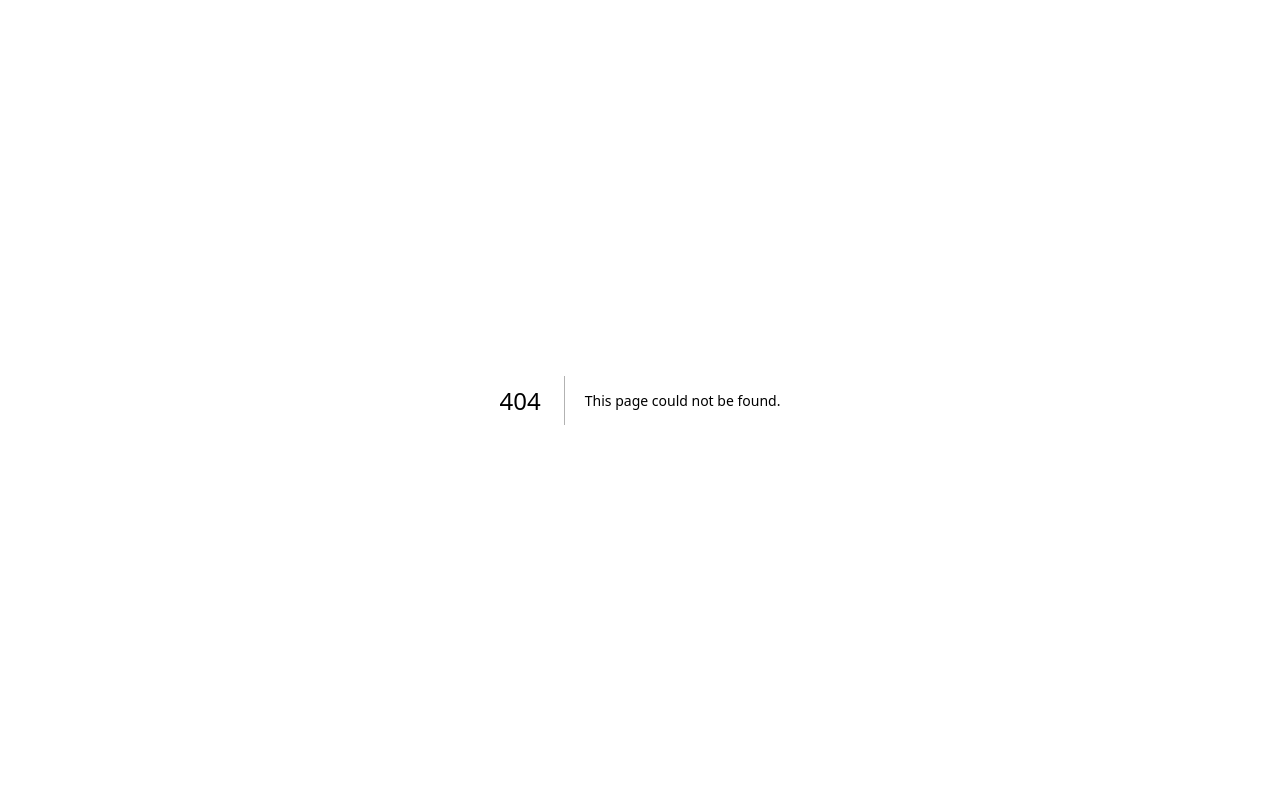
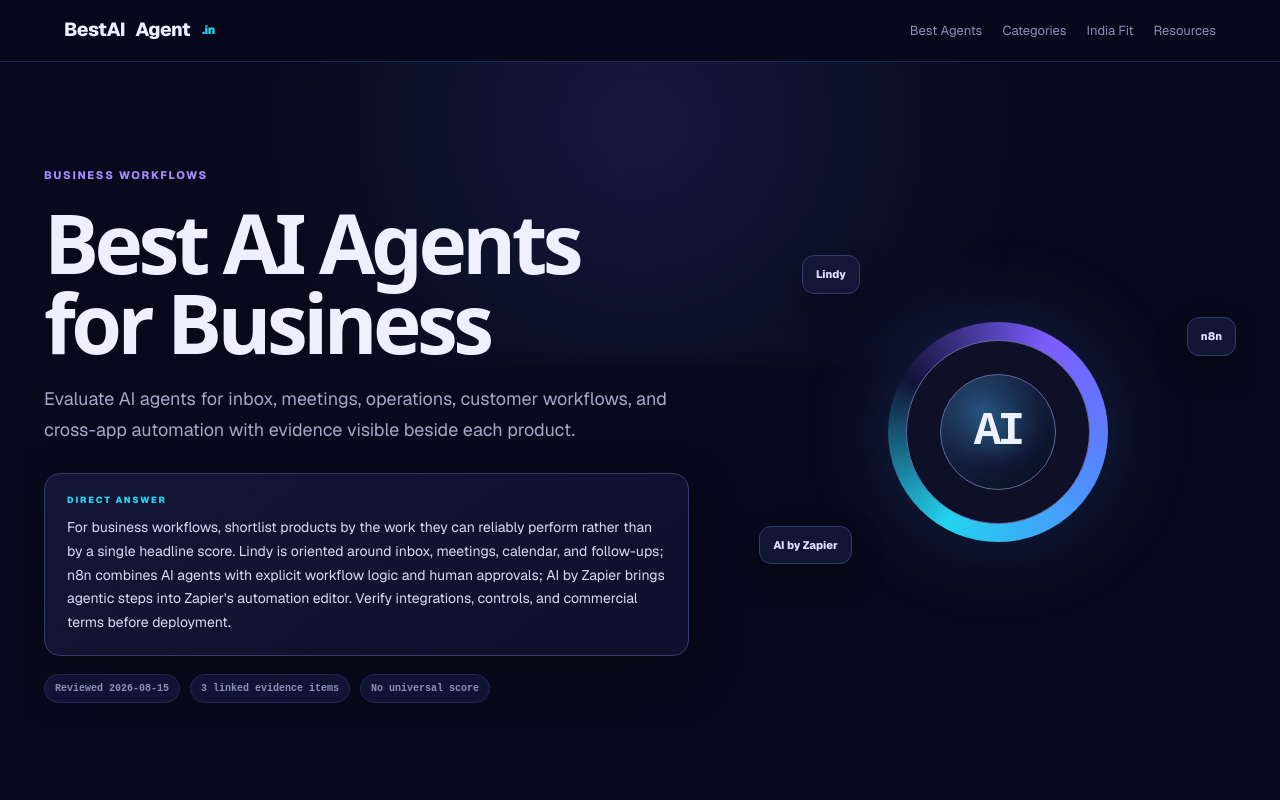
Before and after one commit to CodesbyFebin/Best-Ai-Agents, a Next.js app: page /best-ai-agent-for-business in a window 1280 px wide. Before the commit this address had no page. Shown: the top 800 px of the page. Built offline with nearby package versions, Linux system fonts and the light colour scheme.

Commit message:
feat: add business AI agent evidence pillar

```diff
--- /dev/null
+++ b/app/best-ai-agent-for-business/page.tsx
@@ -0,0 +1,26 @@
+import type { Metadata } from "next";
+import { notFound } from "next/navigation";
+import { PillarPage } from "@/src/components/pillars/PillarPage";
+import { getPillarManifest } from "@/src/lib/getPillarManifest";
+
+export const dynamic = "force-static";
+
+export const metadata: Metadata = {
+  title: "Best AI Agents for Business 2026 | BestAIAgent.in",
+  description:
+    "Compare business AI agents for inbox, meetings, operations, and cross-app automation with evidence, controls, and deployment context.",
+  alternates: { canonical: "https://bestaiagent.in/best-ai-agent-for-business" },
+  openGraph: {
+    title: "Best AI Agents for Business — Evidence-Led Guide",
+    description:
+      "Evaluate business AI agents by workflow fit, integrations, controls, and first-party evidence.",
+    url: "https://bestaiagent.in/best-ai-agent-for-business",
+    type: "website",
+  },
+};
+
+export default function BestAiAgentForBusinessPage() {
+  const manifest = getPillarManifest("best-ai-agent-for-business");
+  if (!manifest) notFound();
+  return <PillarPage manifest={manifest} />;
+}
```
